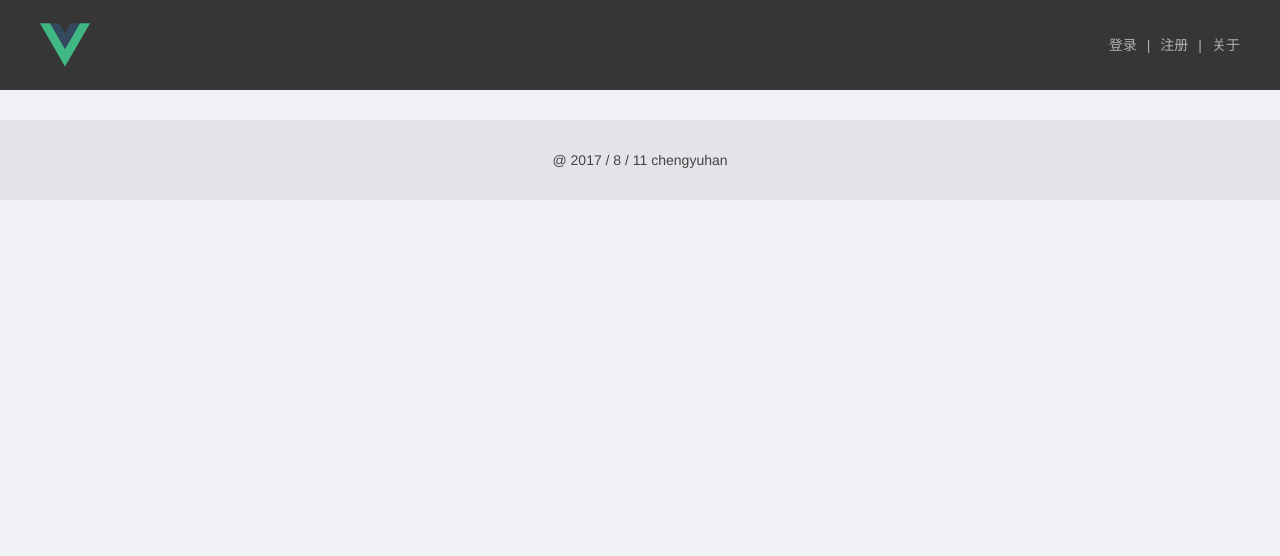
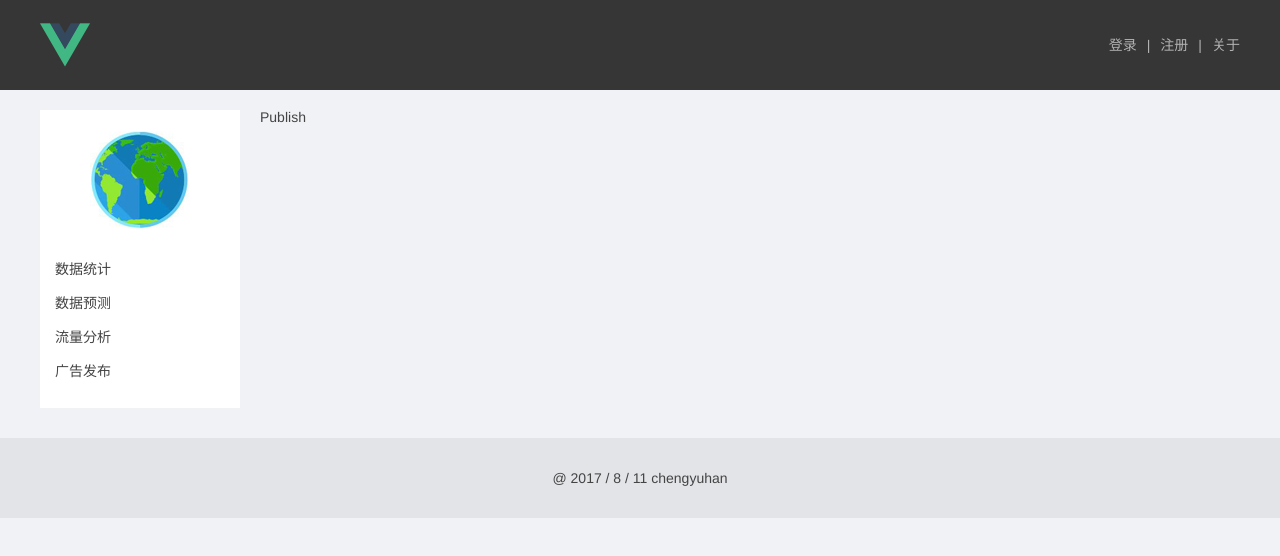
Before and after one commit to juxiezuo-cyh/PC, a Vue app: page /detail/publish in a window 1280 px wide. Shown: the top 556 px of the page. Built offline with nearby package versions, Linux system fonts and the light colour scheme.

Commit message:
详情页面

```diff
--- /dev/null
+++ b/src/pages/detail.vue
@@ -0,0 +1,182 @@
+<template>
+  <div class="detail-wrap">
+    <div class="detail-left">
+      <div class="product-board">
+        <img src="../assets/images/1.png">
+        <ul>
+          <!-- <li v-for="item in products">{{item.name}}</li> -->
+          <router-link to='' :key="item.name" v-for="item in products" tag="li">
+            {{item.name}}
+          </router-link>
+        </ul>
+      </div>
+    </div>
+
+    <div class="detail-right">
+      <keep-alive>
+        <router-view></router-view>
+      </keep-alive>
+    </div>
+  </div>
+</template>
+
+<script>
+export default {
+  data() {
+    return {
+      products: [
+        {
+          name: '数据统计',
+          path: 'count',
+          icon: require('../assets/images/1.png'),
+          active: false
+        },
+        {
+          name: '数据预测',
+          path: 'forecast',
+          active: false
+        },
+        {
+          name: '流量分析',
+          path: 'analysis',
+          active: false
+        },
+        {
+          name: '广告发布',
+          path: 'publish',
+          active: false
+        }
+      ],
+      imgMap: {
+        '/detail/count': require("../assets/images/1.png"),
+        '/detail/forecast': require("../assets/images/2.png"),
+        '/detail/analysis': require("../assets/images/3.png"),
+        '/detail/publish': require("../assets/images/4.png")
+      }
+    }
+  }
+}
+</script>
+
+<style>
+.detail-wrap {
+  width: 1200px;
+  margin: 0 auto;
+  overflow: hidden;
+  padding-top: 20px;
+}
+
+.detail-left {
+  float: left;
+  width: 200px;
+  text-align: center;
+}
+
+.detail-right {
+  float: left;
+  width: 980px;
+  margin-left: 20px;
+}
+
+.product-board {
+  background: #fff;
+  padding: 20px 0;
+}
+
+.product-board ul {
+  margin-top: 20px;
+}
+
+.product-board li {
+  text-align: left;
+  padding: 10px 15px;
+  cursor: pointer;
+}
+
+.product-board li.active,
+.product-board li:hover {
+  background: #4fc08d;
+  color: #fff;
+}
+
+.product-board li a {
+  display: block;
+}
+
+.sales-board {
+  background: #fff;
+}
+
+.sales-board-form {}
+
+.sales-board-intro h2 {
+  font-size: 20px;
+  padding: 20px;
+}
+
+.sales-board-intro p {
+  background: #f7fcff;
+  padding: 10px 20px;
+  color: #999;
+  line-height: 1.8;
+}
+
+.sales-board-form {
+  padding: 30px 20px;
+  font-size: 14px;
+}
+
+.sales-board-line {
+  clear: both;
+  padding-bottom: 20px;
+}
+
+.sales-board-line-left {
+  display: inline-block;
+  width: 100px;
+}
+
+.sales-board-line-right {
+  display: inline-block;
+  width: 75%;
+}
+
+.sales-board-des {
+  border-top: 20px solid #f0f2f5;
+  padding: 15px 20px;
+}
+
+.sales-board-des p {
+  line-height: 1.6;
+}
+
+.sales-board-des h2 {
+  font-size: 20px;
+  padding-bottom: 15px;
+}
+
+.sales-board-des h3 {
+  font-size: 18px;
+  font-weight: bold;
+  padding: 20px 0 10px 0;
+}
+
+.sales-board-des li {
+  padding: 5px 0;
+}
+
+.sales-board-table {
+  width: 100%;
+  margin-top: 20px;
+}
+
+.sales-board-table th {
+  background: #4fc08d;
+  color: #fff;
+}
+
+.sales-board-table td {
+  border: 1px solid #f0f2f5;
+  padding: 15px;
+}
+</style>
--- /dev/null
+++ b/src/pages/detail/analysis.vue
@@ -0,0 +1,13 @@
+<template>
+  <div>analysis</div>
+</template>
+
+<script>
+export default {
+
+}
+</script>
+
+<style>
+
+</style>
--- /dev/null
+++ b/src/pages/detail/count.vue
@@ -0,0 +1,13 @@
+<template>
+  <div>count</div>
+</template>
+
+<script>
+export default {
+
+}
+</script>
+
+<style>
+
+</style>
--- /dev/null
+++ b/src/pages/detail/forecast.vue
@@ -0,0 +1,13 @@
+<template>
+  <div>forecast</div>
+</template>
+
+<script>
+export default {
+
+}
+</script>
+
+<style>
+
+</style>
--- /dev/null
+++ b/src/pages/detail/publish.vue
@@ -0,0 +1,13 @@
+<template>
+  <div>Publish</div>
+</template>
+
+<script>
+export default {
+
+}
+</script>
+
+<style>
+
+</style>
```
Also changed, not shown: src/router/index.js (+27 -1 lines).
